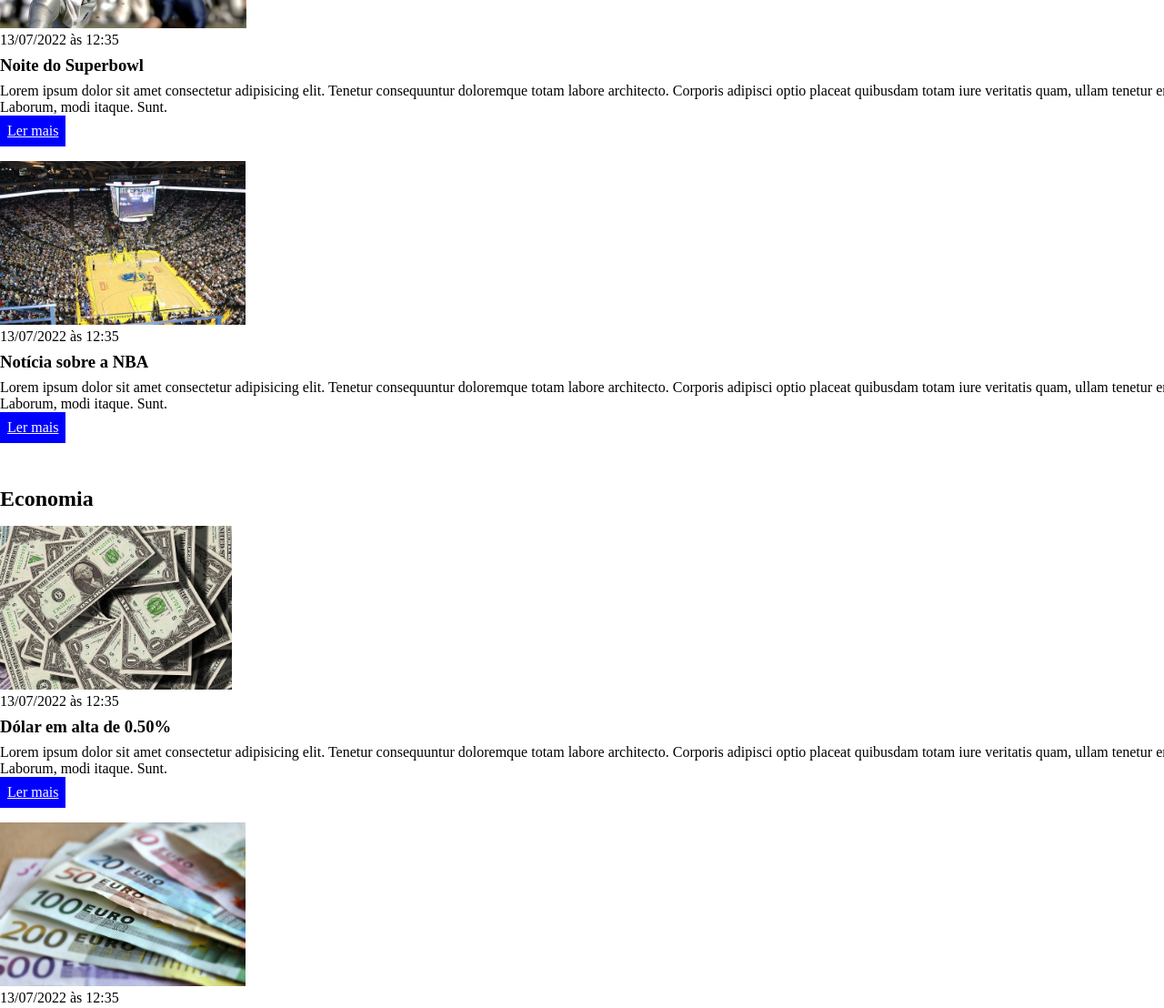
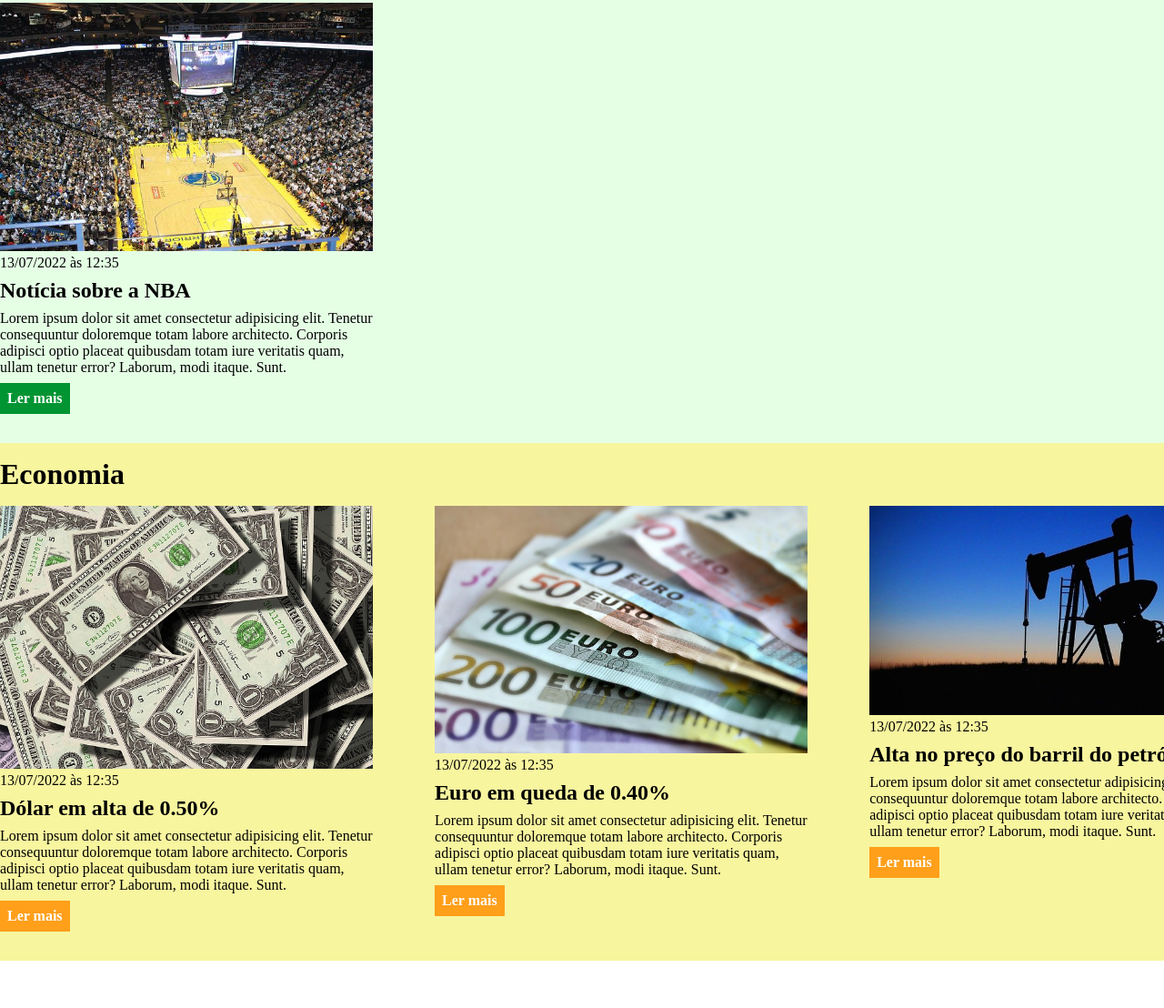
Before and after one commit to Kaleb-lima/Projeto-ebac, a plain HTML site: page css/index.html in a window 1280 px wide. Shown: the part 603-1711 px from the top of the page at 91% size. After the commit the page ends 1659 px from the top, so only its background shows below. Drawn offline with Linux system fonts and the light colour scheme.

Commit message:
Atualização de código

```diff
--- a/css/index.html
+++ b/css/index.html
@@ -1,5 +1,6 @@
 <!DOCTYPE html>
 <html lang="pt-BR">
+
 <head>
     <meta charset="UTF-8">
     <meta http-equiv="X-UA-Compatible" content="IE=edge">
@@ -7,6 +8,7 @@
     <title>Meu portal de notícias</title>
     <link rel="stylesheet" href="./main.css" />
 </head>
+
 <body>
     <header>
         <div class="container">
@@ -34,18 +36,23 @@
                     </header>
                     <h3>Grande clássico na noite de hoje</h3>
                     <p>
-                    Lorem ipsum dolor sit amet consectetur adipisicing elit. Tenetur consequuntur doloremque totam labore architecto. Corporis adipisci optio placeat quibusdam totam iure veritatis quam, ullam tenetur error? Laborum, modi itaque. Sunt.
+                        Lorem ipsum dolor sit amet consectetur adipisicing elit. Tenetur consequuntur doloremque totam
+                        labore architecto. Corporis adipisci optio placeat quibusdam totam iure veritatis quam, ullam
+                        tenetur error? Laborum, modi itaque. Sunt.
                     </p>
                     <a href="#" title="Leia a notícia completa">Ler mais</a>
                 </article>
                 <article>
-                <img src="./imagens/futebol-americano.jpg" alt="Jogador de futebol americano correndo com a bola na mão" />
+                    <img src="./imagens/futebol-americano.jpg"
+                        alt="Jogador de futebol americano correndo com a bola na mão" />
                     <header>
                         <time>13/07/2022 às 12:35</time>
                     </header>
                     <h3>Noite do Superbowl</h3>
                     <p>
-                    Lorem ipsum dolor sit amet consectetur adipisicing elit. Tenetur consequuntur doloremque totam labore architecto. Corporis adipisci optio placeat quibusdam totam iure veritatis quam, ullam tenetur error? Laborum, modi itaque. Sunt.
+                        Lorem ipsum dolor sit amet consectetur adipisicing elit. Tenetur consequuntur doloremque totam
+                        labore architecto. Corporis adipisci optio placeat quibusdam totam iure veritatis quam, ullam
+                        tenetur error? Laborum, modi itaque. Sunt.
                     </p>
                     <a href="#" title="Leia a notícia completa">Ler mais</a>
                 </article>
@@ -56,16 +63,32 @@
                     </header>
                     <h3>Notícia sobre a NBA</h3>
                     <p>
-                    Lorem ipsum dolor sit amet consectetur adipisicing elit. Tenetur consequuntur doloremque totam labore architecto. Corporis adipisci optio placeat quibusdam totam iure veritatis quam, ullam tenetur error? Laborum, modi itaque. Sunt.
+                        Lorem ipsum dolor sit amet consectetur adipisicing elit. Tenetur consequuntur doloremque totam
+                        labore architecto. Corporis adipisci optio placeat quibusdam totam iure veritatis quam, ullam
+                        tenetur error? Laborum, modi itaque. Sunt.
                     </p>
                     <a href="#" title="Leia a notícia completa">Ler mais</a>
+                </article>
+                <article>
+                    <img src="./imagens/basquete.jpg" title="Vista aérea de uma quadra de basquete" />
+                    <header>
+                        <time>13/07/2022 às 12:35</time>
+                    </header>
+                    <h3>Notícia sobre a NBA</h3>
+                    <p>
+                        Lorem ipsum dolor sit amet consectetur adipisicing elit. Tenetur consequuntur doloremque totam
+                        labore architecto. Corporis adipisci optio placeat quibusdam totam iure veritatis quam, ullam
+                        tenetur error? Laborum, modi itaque. Sunt.
+                    </p>
+                    <a href="#" title="Leia a notícia completa">Ler mais</a>
+                </article>
             </div>
         </div>
     </section>
     <section id="economy">
         <div class="container">
+            <h2>Economia</h2>
             <div class="articles">
-            <h2>Economia</h2>
                 <article>
                     <img src="./imagens/dolares.jpg" alt="Muitos dólares" />
                     <header>
@@ -73,7 +96,9 @@
                     </header>
                     <h3>Dólar em alta de 0.50%</h3>
                     <p>
-                    Lorem ipsum dolor sit amet consectetur adipisicing elit. Tenetur consequuntur doloremque totam labore architecto. Corporis adipisci optio placeat quibusdam totam iure veritatis quam, ullam tenetur error? Laborum, modi itaque. Sunt.
+                        Lorem ipsum dolor sit amet consectetur adipisicing elit. Tenetur consequuntur doloremque totam
+                        labore architecto. Corporis adipisci optio placeat quibusdam totam iure veritatis quam, ullam
+                        tenetur error? Laborum, modi itaque. Sunt.
                     </p>
                     <a href="#" title="Leia a notícia completa">Ler mais</a>
                 </article>
@@ -84,7 +109,9 @@
                     </header>
                     <h3>Euro em queda de 0.40%</h3>
                     <p>
-                    Lorem ipsum dolor sit amet consectetur adipisicing elit. Tenetur consequuntur doloremque totam labore architecto. Corporis adipisci optio placeat quibusdam totam iure veritatis quam, ullam tenetur error? Laborum, modi itaque. Sunt.
+                        Lorem ipsum dolor sit amet consectetur adipisicing elit. Tenetur consequuntur doloremque totam
+                        labore architecto. Corporis adipisci optio placeat quibusdam totam iure veritatis quam, ullam
+                        tenetur error? Laborum, modi itaque. Sunt.
                     </p>
                     <a href="#" title="Leia a notícia completa">Ler mais</a>
                 </article>
@@ -95,7 +122,9 @@
                     </header>
                     <h3>Alta no preço do barril do petróleo</h3>
                     <p>
-                    Lorem ipsum dolor sit amet consectetur adipisicing elit. Tenetur consequuntur doloremque totam labore architecto. Corporis adipisci optio placeat quibusdam totam iure veritatis quam, ullam tenetur error? Laborum, modi itaque. Sunt.
+                        Lorem ipsum dolor sit amet consectetur adipisicing elit. Tenetur consequuntur doloremque totam
+                        labore architecto. Corporis adipisci optio placeat quibusdam totam iure veritatis quam, ullam
+                        tenetur error? Laborum, modi itaque. Sunt.
                     </p>
                     <a href="#" title="Leia a notícia completa">Ler mais</a>
                 </article>
@@ -103,4 +132,5 @@
         </div>
     </section>
 </body>
+
 </html>
--- a/css/main.css
+++ b/css/main.css
@@ -18,10 +18,14 @@ header .container{
 
 header li {
     display: inline;
+    font-family: Arial, Helvetica, sans-serif;
+    font-weight: bold;
+    margin-left: 16px;
 }
 
 header li a{
     color:#f5f6fa ;
+    text-decoration: none;
 }
 
 .container {
@@ -36,7 +40,12 @@ header li a{
 }
 
 .articles article img{
-    height: 180px;
+    /*height: 180px;*/
+    width: 100%;
+}
+
+.articles article {
+    width: 30%;
 }
 
 section{
@@ -57,4 +66,39 @@ section h2, .articles article{
     color: #fff;
     padding: 8px;
     display: inline-block;
+    text-decoration:none;
+    font-weight: bold;
+    margin-top: 8px;
 }
+
+.articles article a:hover {
+    text-decoration:underline;
+}
+
+.articles article p
+.articles article a{
+    font-family: Arial, Helvetica, sans-serif;
+}
+.articles article h3 {
+    font-size: 24px;
+}
+
+section h2{
+    font-size: 32px;
+}
+
+#sports{
+    background-color: rgba(0, 255, 0, 0.1);
+}
+
+#sports .articles article a{
+    background-color: #009432;
+}
+
+#economy {
+    background-color: #f8f59f;
+}
+
+#economy .articles article a{
+    background-color: #ff9f1a;
+}
```
Lines whose indentation alone changed are shown as unchanged.
